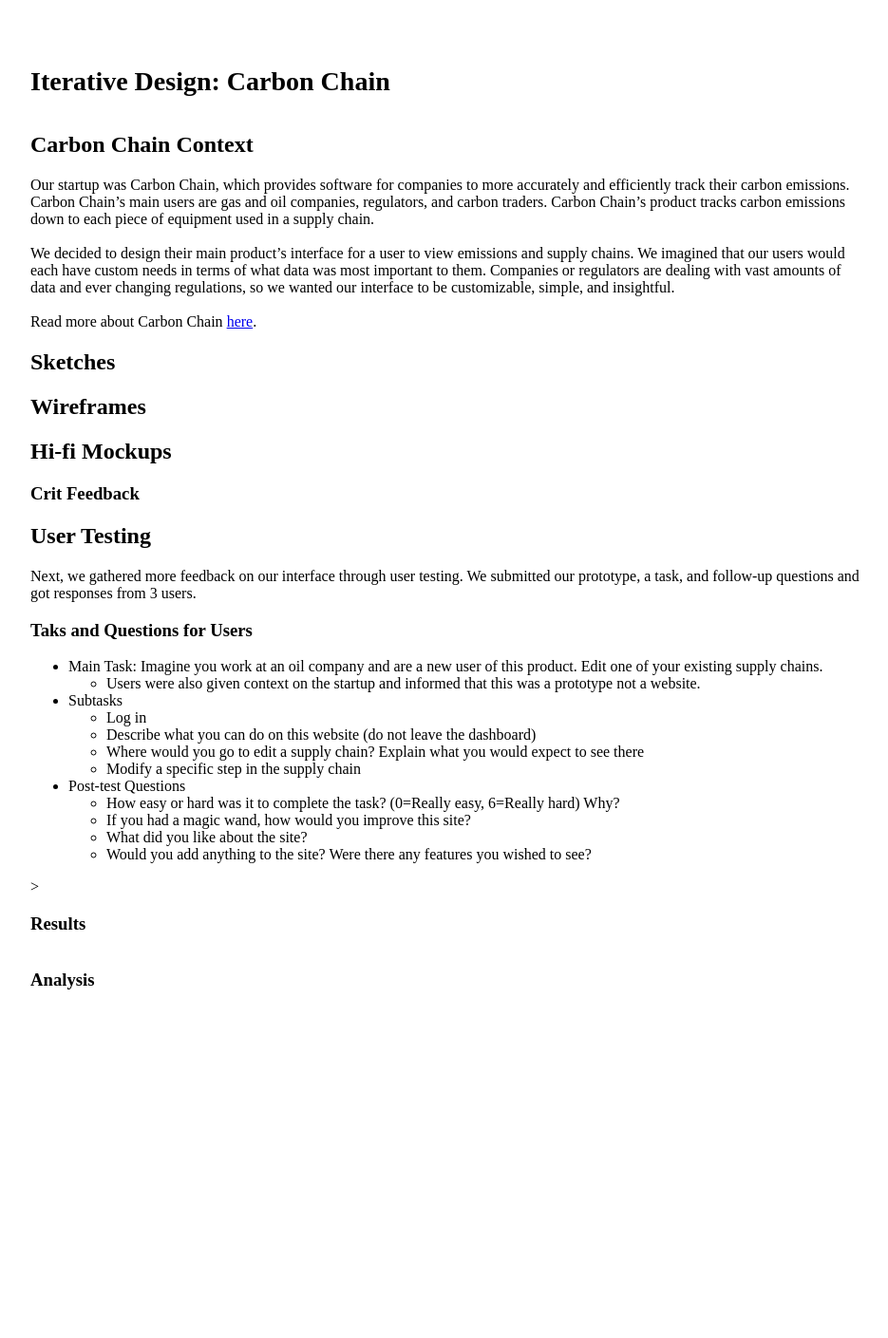
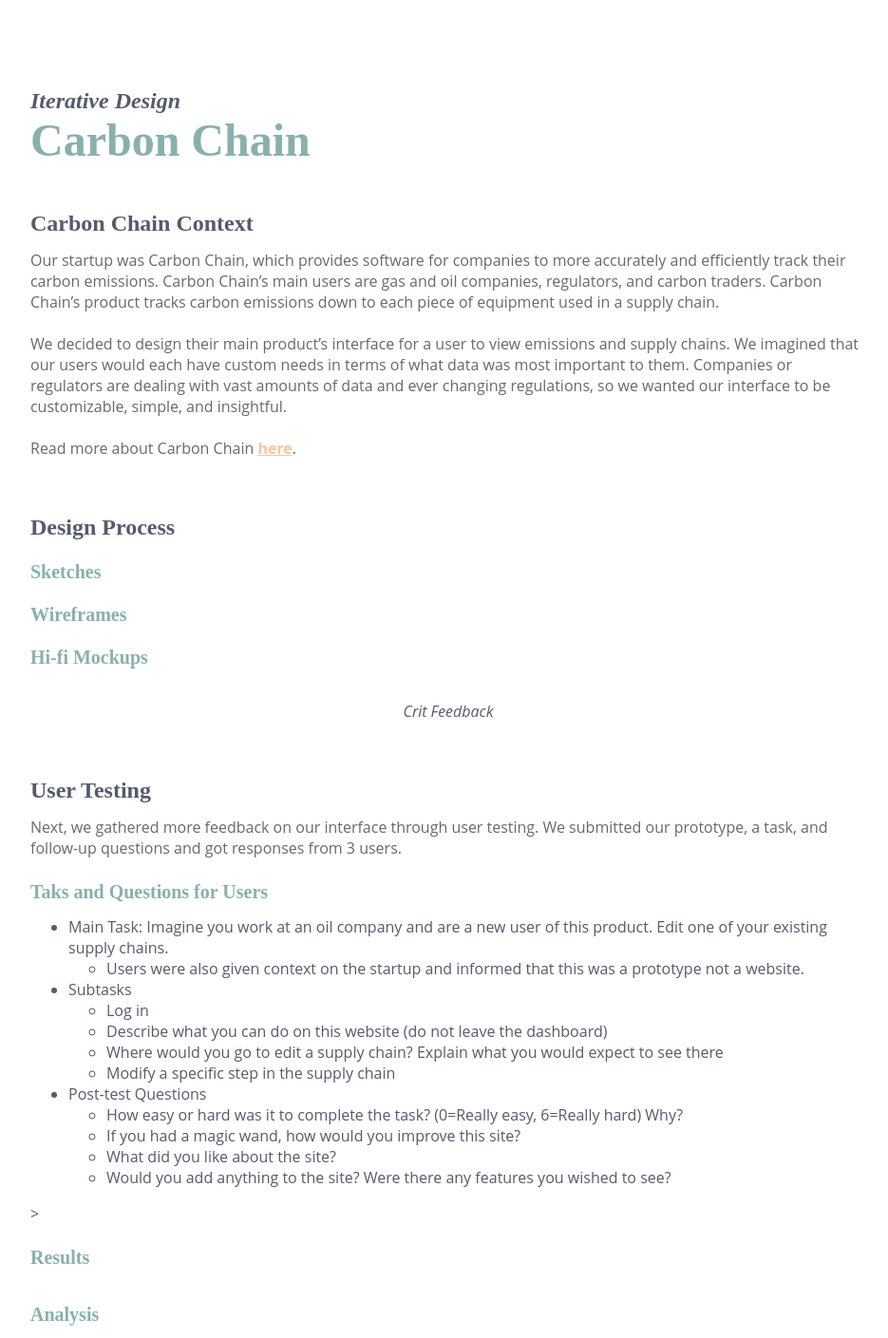
Before and after one commit to kfriis33/iterative-design, a PHP site: page / in a window 1280 px wide. Shown: the whole page at 95% size, without its empty margins (168-1103 px from the left). Before the commit the page ends 1042 px from the top, so only its background shows below. Run offline with PHP 8.4, Linux system fonts and the light colour scheme.

Commit message:
preliminary styling

```diff
--- a/home.html
+++ b/home.html
@@ -9,7 +9,8 @@
   </head>
 
   <body>
-    <h1>Iterative Design: Carbon Chain</h1>
+    <h2><i>Iterative Design</i></h2>
+    <h1>Carbon Chain</h1>
 
     <div>
       <h2>Carbon Chain Context</h2>
@@ -30,17 +31,18 @@
         </p>
     </div>
 
+    <h2>Design Process</h2>
     <div>
-      <h2>Sketches</h2>
+      <h3>Sketches</h3>
     </div>
 
     <div>
-      <h2>Wireframes</h2>
+      <h3>Wireframes</h3>
     </div>
 
     <div>
-      <h2>Hi-fi Mockups</h2>
-      <h3>Crit Feedback</h3>
+      <h3>Hi-fi Mockups</h3>
+      <h4>Crit Feedback</h4>
     </div>
 
     <div>
--- a/index.css
+++ b/index.css
@@ -2,13 +2,59 @@
     padding-top: 2%;
     padding-right: 15%;
     padding-left: 15%;
+    color: #555B6E;
+    font-size: 16px;
+    font-family: "Open Sans", sans-serif;
+    text-shadow: 0 1px 1px #fff;
 }
 
 h1 {
-    font-size: 28px;
-    padding-top: 2%;
-    padding-bottom: 2%;
- }
+    font-family: "Raleway";
+    font-size: 48px;
+    line-height: 30px;
+    margin-bottom: 0px;
+    margin-top: 00px;
+    color: #89B0AE;
+    text-shadow: 0 1px 1px #fff; }
+
+
+h2 {
+    font-family: "Raleway";
+    /*color: #525151;*/
+    font-size: 24px;
+    font-weight: bold;
+    line-height: 24px;
+    margin-top: 60px;
+    margin-bottom: 15px;
+    text-shadow: 0 1px 1px #fff; }
+
+h3 {
+    font-family: "Raleway";
+    font-size: 20px;
+    line-height: 20px;
+    color: #89B0AE;
+    font-weight: medium;
+    margin-bottom: 15px;
+    margin-top: 25px;
+    text-shadow: 0 1px 1px #fff;
+}
+
+h4 {
+    text-align: center;
+    font-style: italic;
+    font-weight: normal;
+    padding-top: 15px;
+}
+
+p {
+    color: #67696b;
+    text-shadow: 0 1px 1px #fff;
+}
+
+a {
+    color: #FFC299;
+    font-weight: bold;
+}
 
  .row {
     display: flex;
```
Also changed, not shown: images/sketches/ellie-all.jpg (added), images/sketches/erin-account.JPG (added), images/sketches/erin-chains.JPG (added), images/sketches/erin-home.jpg (added), images/sketches/fourth-add-new.JPG (added), images/sketches/fourth-home-chains.JPG (added), images/sketches/katie-all.JPG (added), 2 other files.
